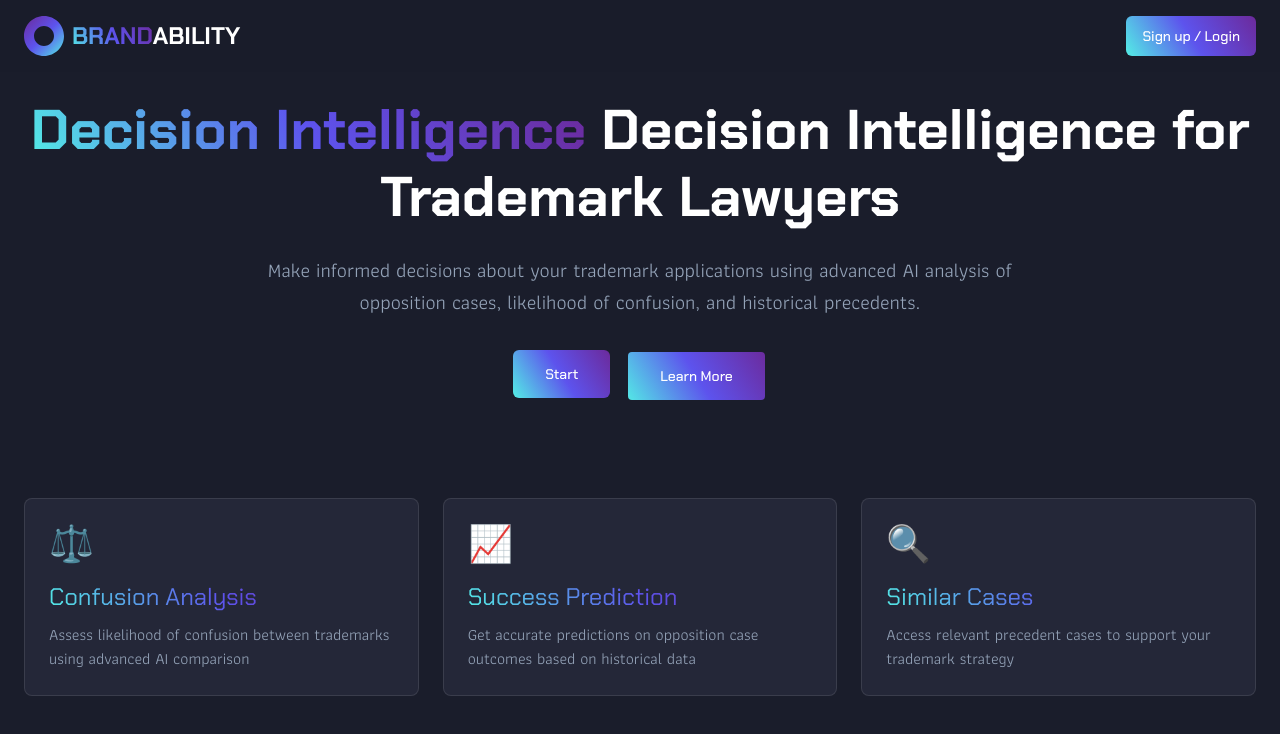
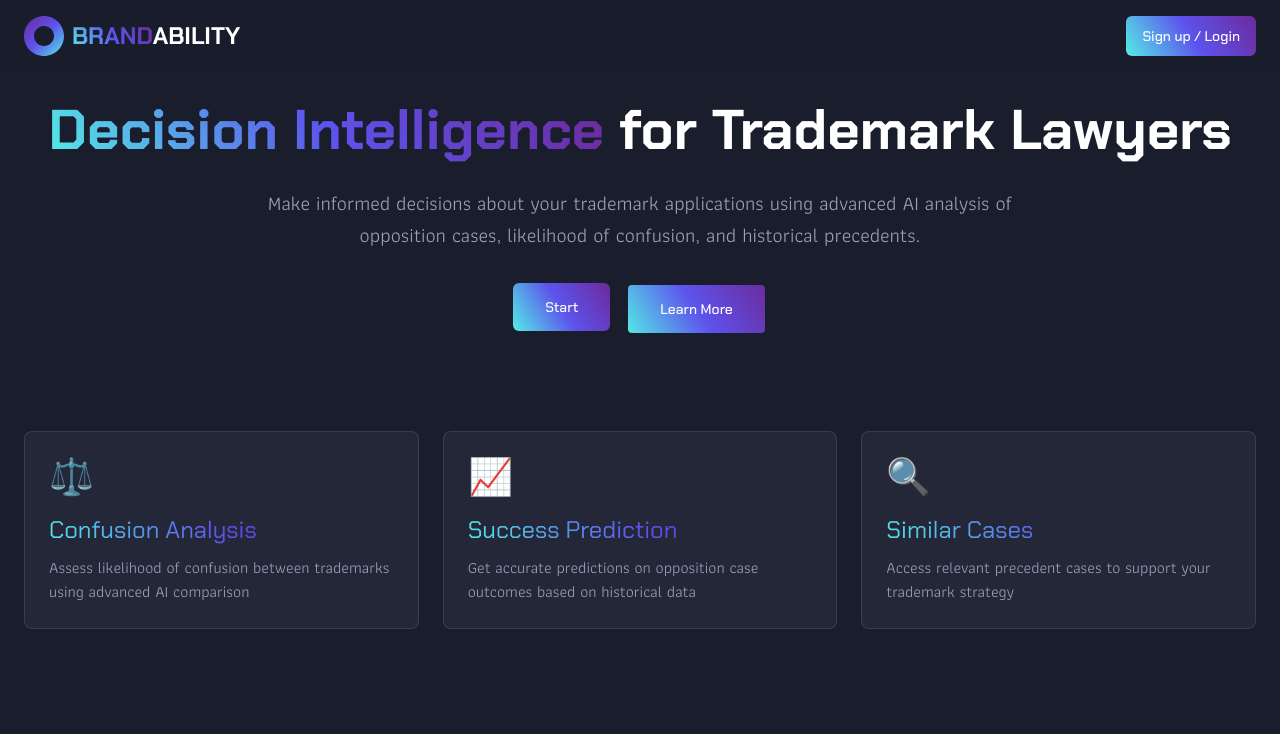
Before and after one commit to joe-hireable/brandability-insight-ui, a React (Vite) app: page / in a window 1280 px wide. Shown: the top 734 px of the page. Built offline with nearby package versions, Linux system fonts and the light colour scheme.

Commit message:
Remove redundant text
Remove the white "Decision Intelligence" text from the heading.

```diff
--- a/src/pages/Index.tsx
+++ b/src/pages/Index.tsx
@@ -1,5 +1,7 @@
+
 import { Button } from "@/components/ui/button";
 import { Header } from "@/components/Header";
+
 const Index = () => {
   return <div className="min-h-screen bg-background text-text-primary">
       <Header />
@@ -10,7 +12,7 @@ const Index = () => {
           <div className="text-center mb-24">
             <h1 className="font-heading font-bold text-heading-1 mb-6">
               <span className="bg-clip-text text-transparent bg-brand-gradient">Decision Intelligence</span>{" "}
-              Decision Intelligence for Trademark Lawyers
+              for Trademark Lawyers
             </h1>
             <p className="font-body text-body-large text-text-secondary max-w-3xl mx-auto mb-8">
               Make informed decisions about your trademark applications using advanced AI analysis
```
